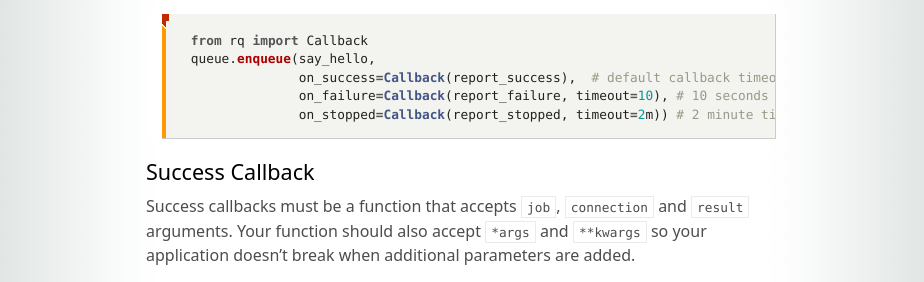
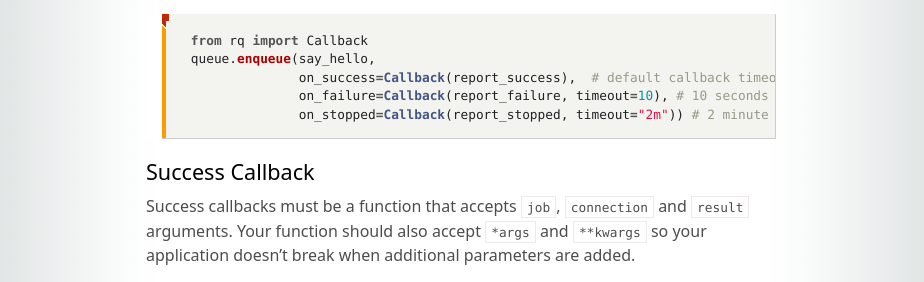
Before and after one commit to rq/rq, a Jekyll site: the page built from docs/docs/index.md, in a window 1280 px wide and 900 px high, scrolled down 4564 px. Shown: the part 153-435 px from the top of the window, without its empty margins (179-1103 px from the left). Built offline with Jekyll 4.4.1, drawn with Linux system fonts in a browser that asks for light colours; some web fonts are replaced; comment, search, counter and statistics services are not loaded.

Commit message:
Fix arg type

````diff
--- a/docs/docs/index.md
+++ b/docs/docs/index.md
@@ -214,7 +214,7 @@ from rq import Callback
 queue.enqueue(say_hello,
               on_success=Callback(report_success),  # default callback timeout (60 seconds)
               on_failure=Callback(report_failure, timeout=10), # 10 seconds timeout
-              on_stopped=Callback(report_stopped, timeout=2m)) # 2 minute timeout
+              on_stopped=Callback(report_stopped, timeout="2m")) # 2 minute timeout
 ```
 
 ### Success Callback
````
